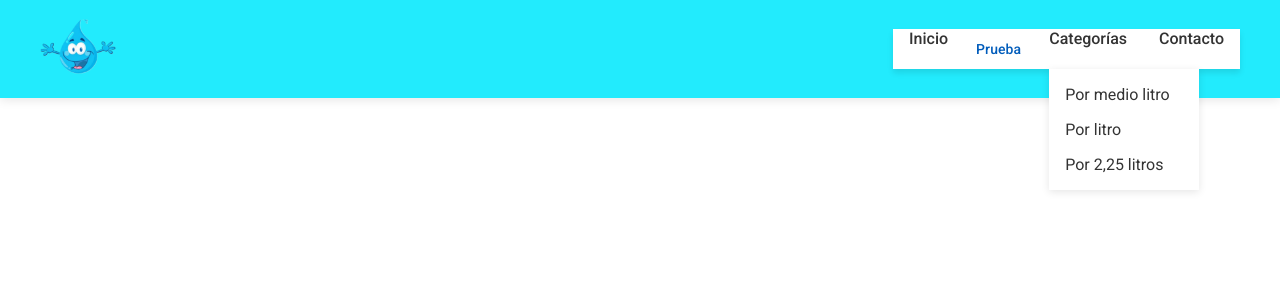
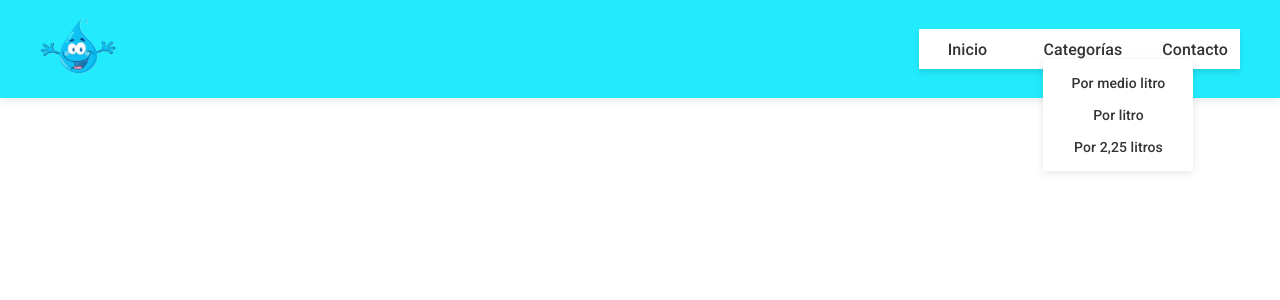
Before and after one commit to francoarmando1911/totalimp-angular, an Angular app: page / in a window 1280 px wide. Shown: the top 300 px of the page. Built offline with nearby package versions, Linux system fonts and the light colour scheme.

Commit message:
Actualizacion de los botones del header

```diff
--- a/src/app/components/header/header.component.html
+++ b/src/app/components/header/header.component.html
@@ -14,14 +14,12 @@
 
         <nav class="header__nav" [class.header__nav--active]="isMenuOpen">
             <ul class="header__menu">
-                <li class="header__menu-item">
+
+                <button class="header__menu-item" mat-button>
                     <a href="#" class="header__menu-link">Inicio</a>
-                </li>
-                <button mat-button>
-                    Prueba
                 </button>
 
-                <li class="header__menu-item" (mouseenter)="onMouseEnter()" (mouseleave)="onMouseLeave()">
+                <button class="header__menu-item" (mouseenter)="onMouseEnter()" (mouseleave)="onMouseLeave()" mat-button>
                     <a href="#" class="header__menu-link" (click)="toggleSubmenu()" [attr.aria-expanded]="isSubmenuOpen"
                         [attr.aria-haspopup]="true">
                         Categorías
@@ -32,11 +30,11 @@
                         <li class="header__submenu-item"><a href="#">Por litro</a></li>
                         <li class="header__submenu-item"><a href="#">Por 2,25 litros</a></li>
                     </ul>
-                </li>
+                </button>
 
-                <li class="header__menu-item">
+                <button class="header_menu-item" mat-button>
                     <a href="#" class="header__menu-link">Contacto</a>
-                </li>
+                </button>
             </ul>
         </nav>
     </div>
```
